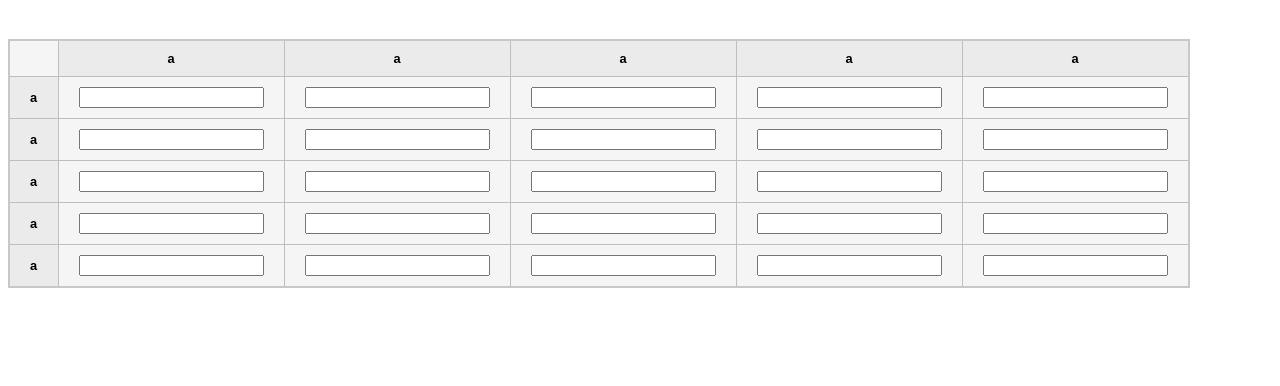
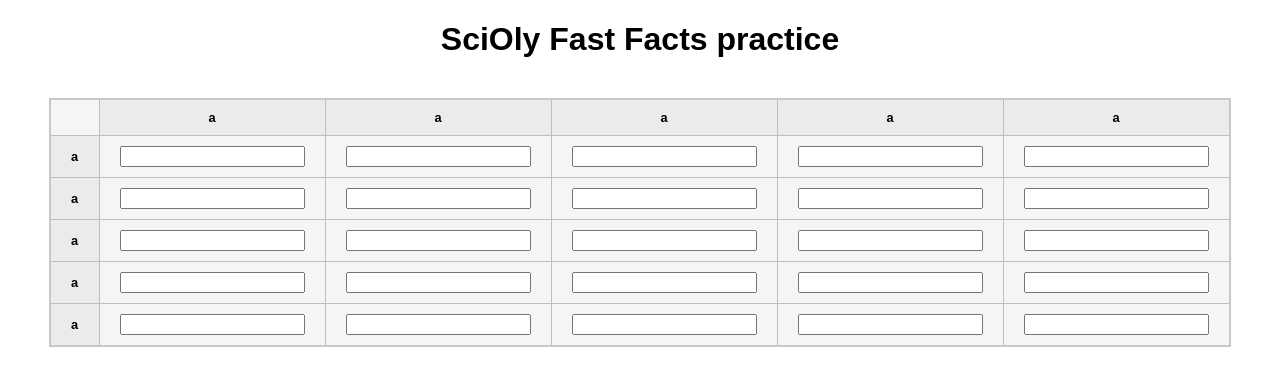
Before and after one commit to Saturn-VI/Fast-Facts, a Flask app: page / in a window 1280 px wide. Shown: the top 386 px of the page. Run offline with Flask 3, Linux system fonts and the light colour scheme.

Commit message:
need js now

```diff
--- a/static/style.css
+++ b/static/style.css
@@ -1,5 +1,6 @@
 html {
     font-family: sans-serif;
+    text-align: center;
   }
 
   table {
@@ -7,6 +8,8 @@ html {
     border: 2px solid rgb(200,200,200);
     letter-spacing: 1px;
     font-size: 0.8rem;
+    margin-left: auto;
+    margin-right: auto;
   }
 
   td, th {
--- a/templates/index.html
+++ b/templates/index.html
@@ -9,7 +9,7 @@
 </head>
 <body>
 
-    <h1></h1>
+    <h1>SciOly Fast Facts practice</h1>
 
     <table>
     <thead>
```
Also changed, not shown: 1 other file.
